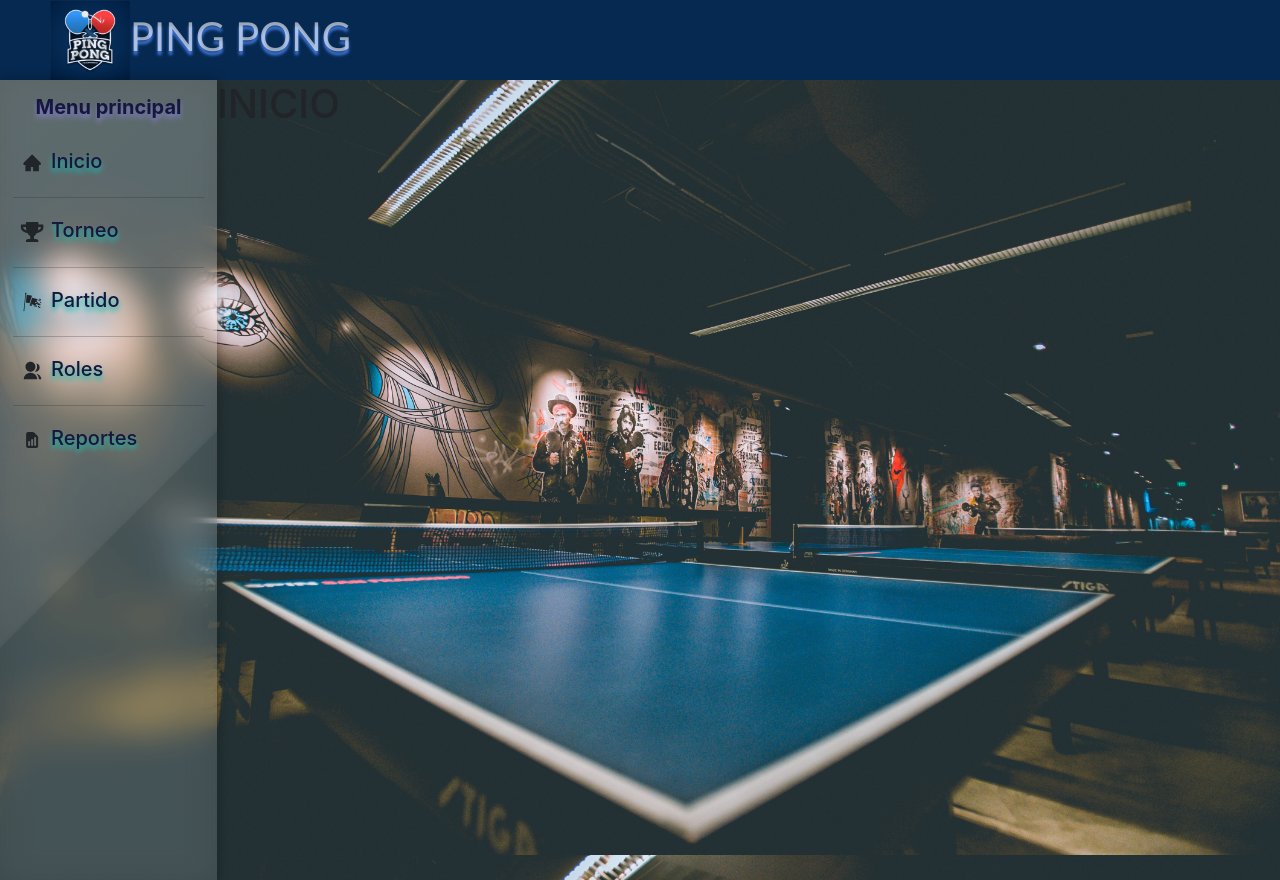
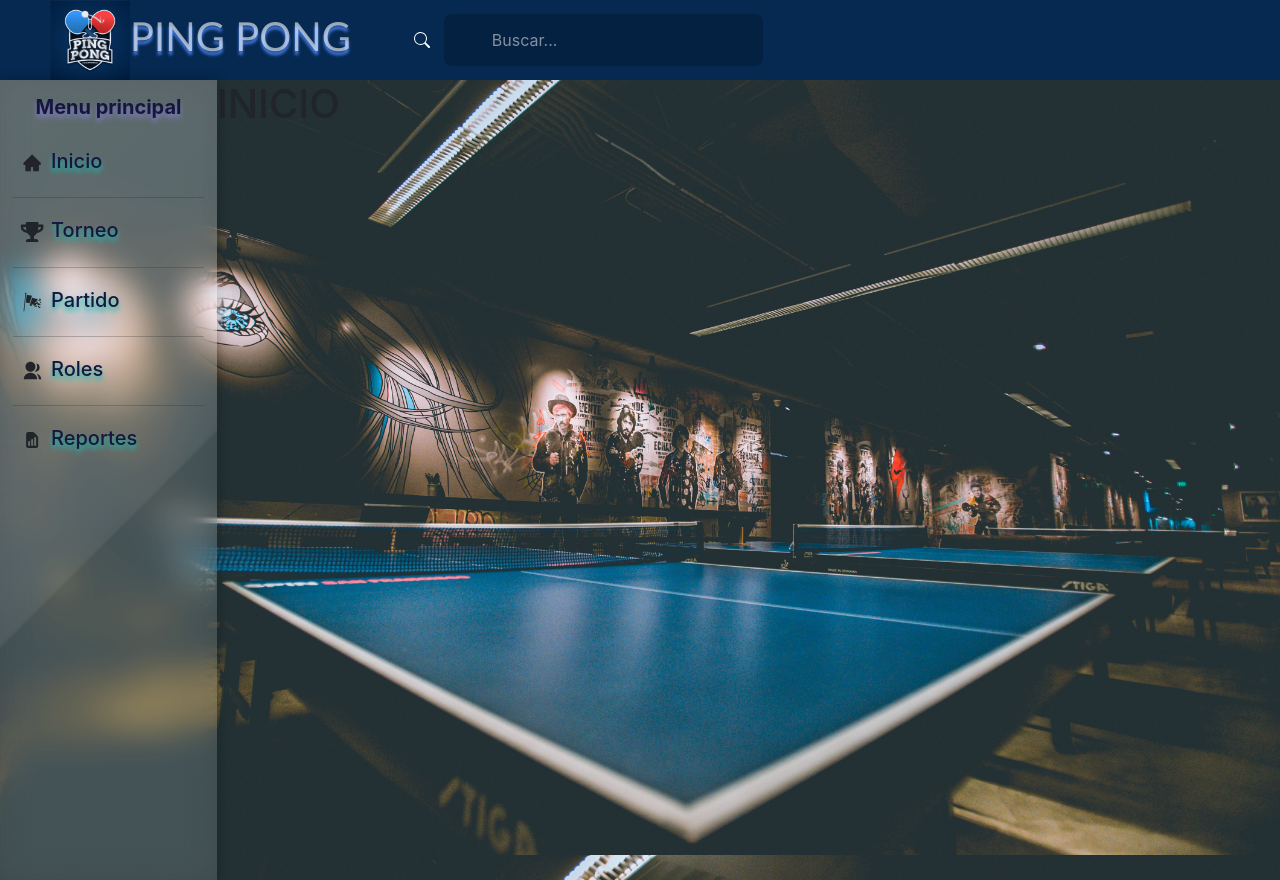
Before and after one commit to Zelechos/Torneos-de-Tenis-de-Mesa-basado-en-llaves, a React (Create React App) app in the folder frontend/: page / in a window 1280 px wide. Built offline with nearby package versions, Linux system fonts and the light colour scheme.

Commit message:
feat: finished main structure

```diff
--- a/frontend/src/App.css
+++ b/frontend/src/App.css
@@ -10,6 +10,7 @@ html,
 body {
   font: 1em/1.618 Inter, sans-serif;
   background: url(./img/background-landing.jpg) center / cover no-repeat fixed;
+  /* background: url(./img/tenis_de_mesa.jpg) center / cover no-repeat fixed; */
 
   /* background: url(https://source.unsplash.com/E8Ufcyxz514/2400x1823) center /
     cover no-repeat fixed; */
@@ -20,7 +21,6 @@ header {
   color: #fff;
   height: 80px;
   display: flex;
-  text-align: center;
 }
 
 header > h1 {
@@ -32,6 +32,20 @@ header > h1 {
   color: rgba(255, 255, 255, 0.589);
 }
 
+.search {
+  display: flex;
+  align-items: center;
+  margin-left: 50px;
+}
+
+.container-icon-search {
+  display: flex;
+  align-items: center;
+  justify-content: center;
+  width: 50px;
+  height: 50px;
+}
+
 .tenis-logo {
   height: 80px;
   margin-left: 50px;
--- a/frontend/src/App.js
+++ b/frontend/src/App.js
@@ -2,6 +2,7 @@ import "bootstrap/dist/css/bootstrap.min.css";
 import "./App.css";
 import Menu from "./landing_page/vertical_menu/Menu";
 import Logo from "./img/logo.jpg";
+import { BsSearch } from "react-icons/bs";
 
 function App() {
   return (
@@ -11,6 +12,19 @@ function App() {
           <img className="tenis-logo" src={Logo} alt="Logo de FreecodeCamp" />
         </div>
         <h1>PING PONG</h1>
+        <div className="search">
+          <div className="container-icon-search">
+            <BsSearch />
+          </div>
+          <input
+            class="block w-full rounded-lg leading-none focus:outline-none placeholder-white/50
+                    [ transition-colors duration-200 ]
+                    [ py-3 pr-3 md:py-4 md:pr-4 lg:py-4 lg:pr-4 pl-12 ]
+                    [ bg-black/20 focus:bg-white/25 ]
+                    [ text-[#333] focus:text-white ]"
+            placeholder="Buscar..."
+          ></input>
+        </div>
       </header>
       <Menu />
     </div>
```
